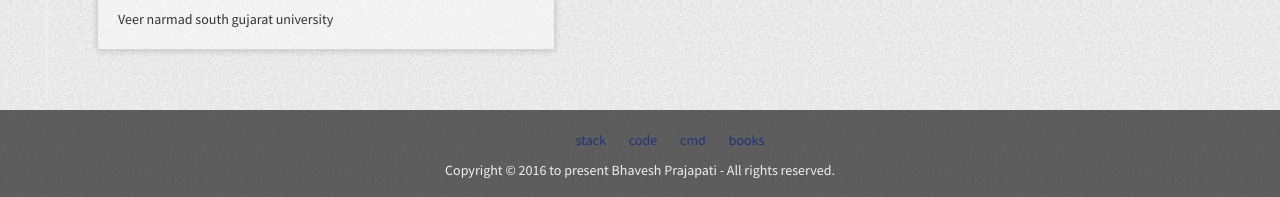
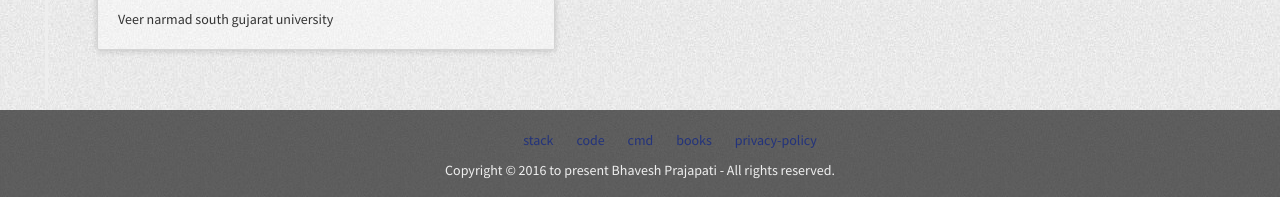
Before and after one commit to bhaveshpp/bhaveshpp.github.io, a Jekyll site: the page built from index.html, in a window 1280 px wide. Shown: the part 1643-1840 px from the top of the page. Built offline with Jekyll 4.4.1, drawn with Linux system fonts in a browser that asks for light colours; nearby versions of some CDN libraries.

Commit message:
content update

```diff
--- a/_config.yml
+++ b/_config.yml
@@ -121,3 +121,6 @@
   - link4:
     label: books
     url: books
+  - link5:
+    label: privacy-policy
+    url: privacy-policy
```
